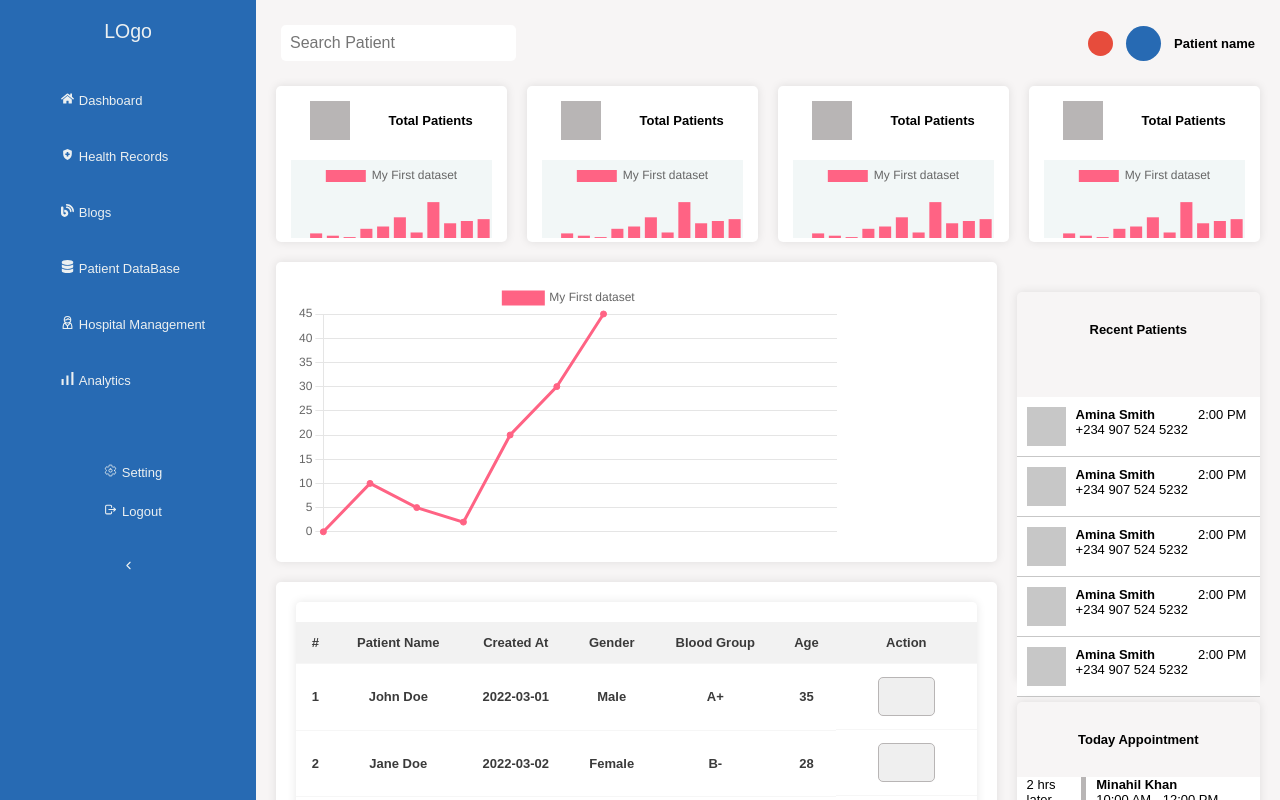
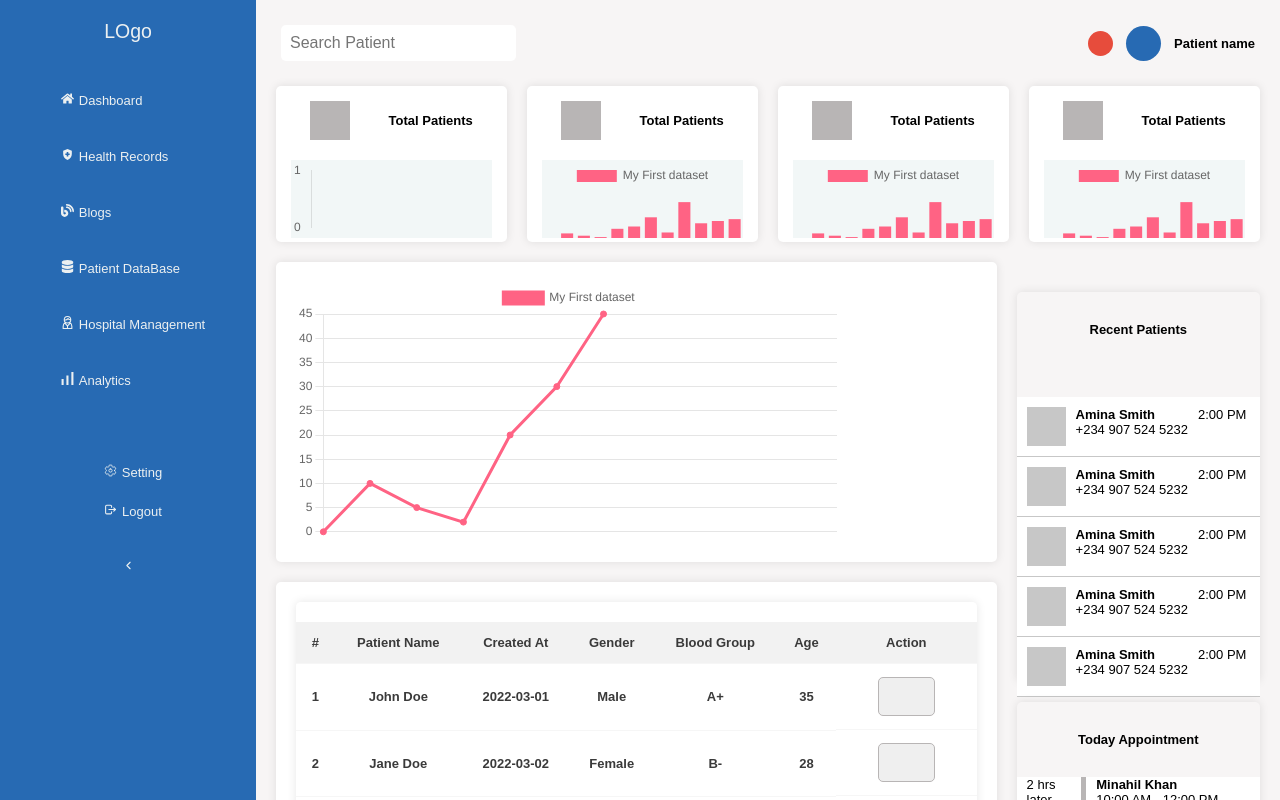
Before and after one commit to Ahamba-Ohale/Hospital-Management-Service-Frontend, a React (Vite) app in the folder client/: page /Admin in a window 1280 px wide. Shown: the top 800 px of the page. Built offline with nearby package versions, Linux system fonts and the light colour scheme; no server answers; a web font is replaced by a local one.

Commit message:
patientCharts added

```diff
--- a/client/src/Component/Admin/Dashboard/Dashboard.jsx
+++ b/client/src/Component/Admin/Dashboard/Dashboard.jsx
@@ -3,6 +3,7 @@ import Sidebar from "../AdminSidebar/Sidebar";
 import BarChart from "../Charts/BarChart";
 import LineChart from "../Charts/LIneChart";
 import './Dashboard.css'
+import PatientChart from "../Charts/PatientChart";
 
 function Admin() {
   return (
@@ -30,7 +31,7 @@ function Admin() {
               </div>
             </div>
             <div className="chartt">
-              <BarChart className="chart" />
+              <PatientChart className="chart" />
             </div>
           </div>
           <div className="card">
```
